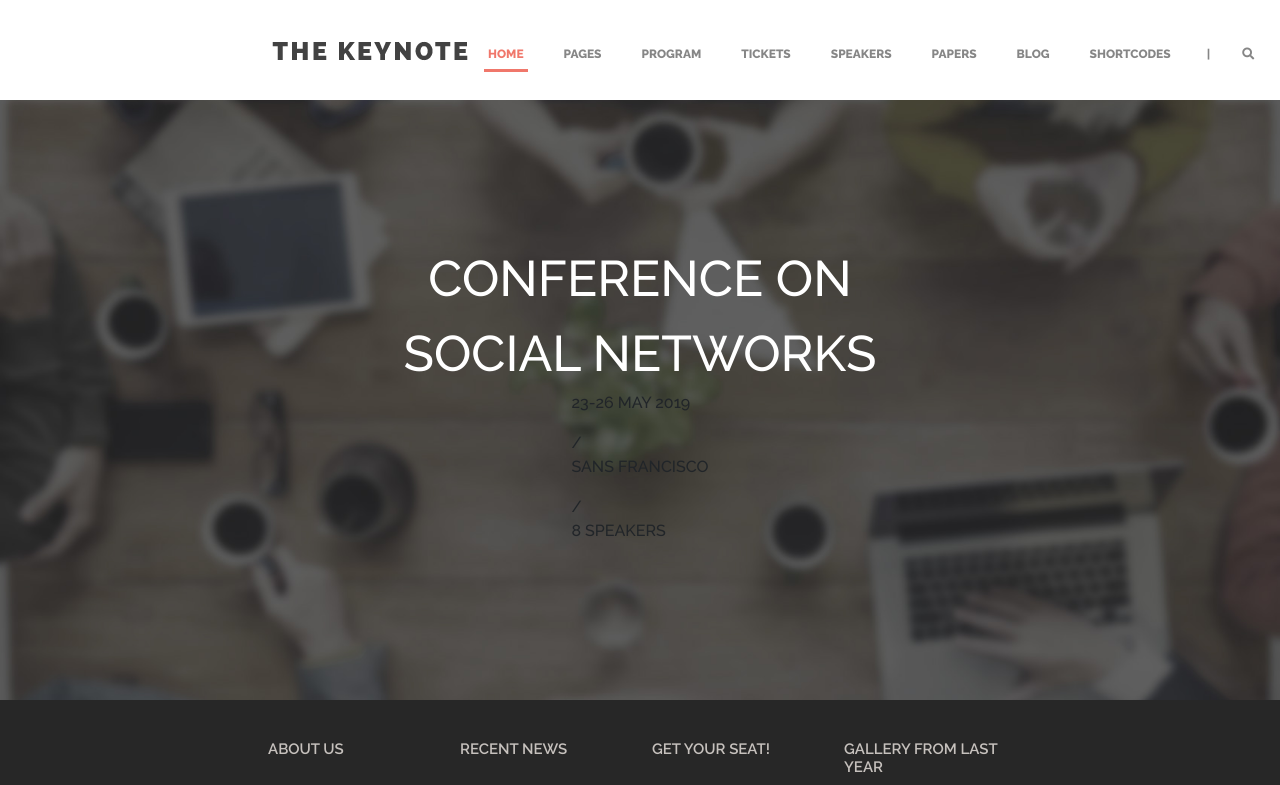
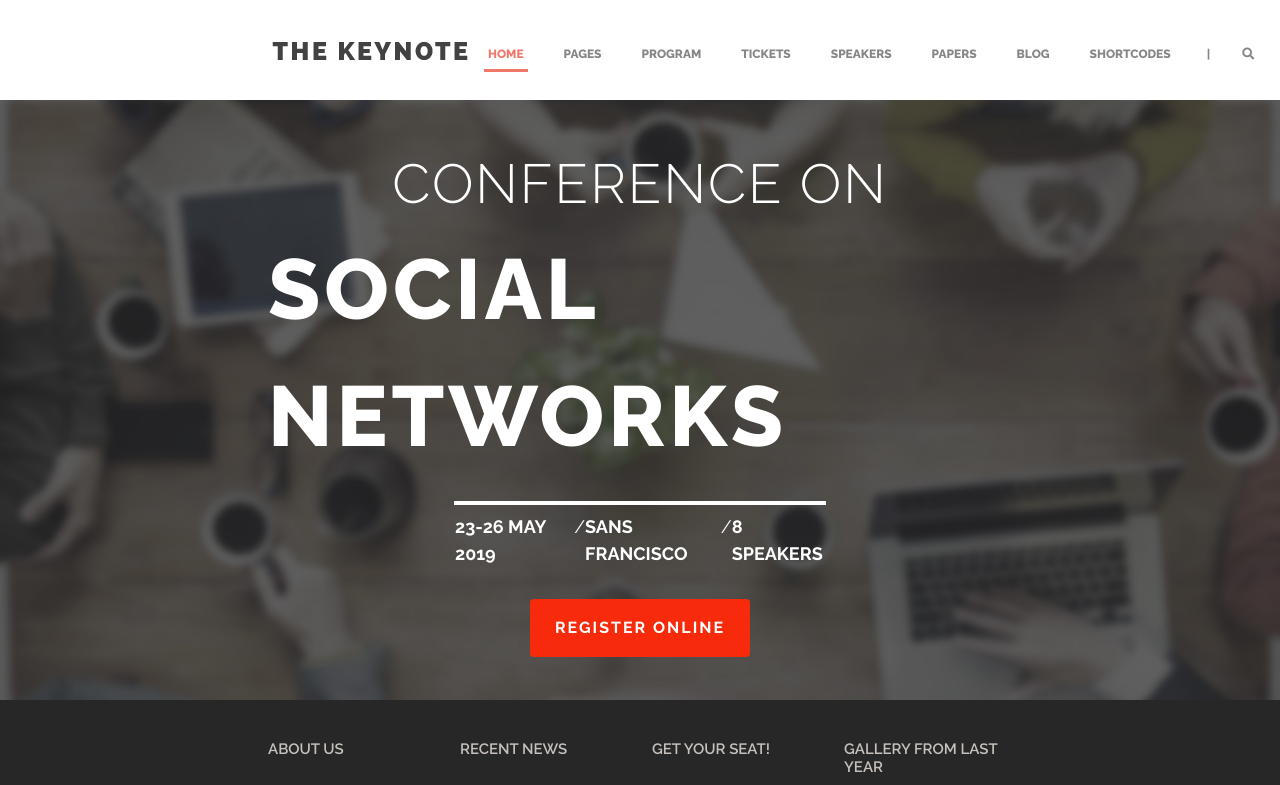
Before and after one commit to AntonioRusso1997/proj-html-vuejs, a Vue app: page / in a window 1280 px wide. Shown: the top 785 px of the page. Built offline with nearby package versions, Linux system fonts and the light colour scheme.

Commit message:
Jumbotron completo

```diff
--- a/src/components/Footer.vue
+++ b/src/components/Footer.vue
@@ -27,7 +27,7 @@
           Book for your seat before it's too rate.
           We provide variety of ticket option.
         </p>
-        <button class="my-2">CHECK OUT TICKETS!</button>
+        <button class="footer-btn my-2">CHECK OUT TICKETS!</button>
 
       </div>
       <div class="col-3 py-4">
@@ -107,7 +107,7 @@ footer {
       }
     }
 
-    button {
+    .footer-btn {
       font-size: 13px;
       font-weight: bold;
       padding: 10px 20px;
@@ -115,6 +115,10 @@ footer {
       border: none;
       border-bottom: 3px solid $froly;
       color: $white;
+
+      &:hover {
+        background-color: $froly;
+      }
     }
   }
   .footer-bottom {
--- /dev/null
+++ b/src/components/Jumbotron.vue
@@ -0,0 +1,84 @@
+<template>
+    <!-- Sezione Jumbotron -->
+    <div class="jumbotron w-100 d-flex flex-column justify-content-center align-items-center">
+      <div class="container my-w60 d-flex flex-column justify-content-center align-items-center">
+        <div class="jumbo-text d-flex flex-column align-items-center justify-content-center">
+          <p class="mb-0">CONFERENCE ON</p>
+          <p>SOCIAL NETWORKS</p>
+        </div>
+        <div class="info-bar w-50 mt-1">
+          <div class="bar w-100"></div>
+          <div class="bar-text fw-bold d-flex justify-content-between mt-2">
+            <p>23-26 MAY 2019</p>
+            <span>/</span>
+            <p>SANS FRANCISCO</p>
+            <span>/</span>
+            <p>8 SPEAKERS</p>
+          </div>
+        </div>
+        <button class="btn register-btn px-4 py-3 fw-bold mt-3">REGISTER ONLINE</button>
+      </div>
+    </div>
+</template>
+
+<script>
+export default {
+  name: 'Jumbotron',
+  data () {
+    return {
+
+    }
+  }
+}
+</script>
+
+<!-- Add "scoped" attribute to limit CSS to this component only -->
+<style scoped lang="scss">
+@import "../styles/generals.scss";
+
+.jumbotron {
+  height: 600px;
+  background-image: url("../assets/images/slider-1-bg.jpg");
+  background-size: cover;
+  background-position-y: center;
+
+  .jumbo-text p {
+    color: $white;
+    font-size: 55px;
+    font-weight: 300;
+    letter-spacing: 2px;
+
+    &:last-of-type {
+      font-size: 85px;
+      font-weight: 800;
+      letter-spacing: 4px;
+    }
+  }
+  .info-bar {
+    .bar {
+      height: 4px;
+      background-color: $white;
+    }
+    .bar-text {
+      padding: 0 1px;
+      font-size: 18px;
+      color: $white;
+
+      span {
+        font-weight: normal;
+      }
+    }
+  }
+  .register-btn {
+    background-color: $scarlet;
+    color: $white;
+    letter-spacing: 2px;
+    font-size: 16px;
+
+    &:hover {
+      background-color: $froly;
+    }
+  }
+}
+
+</style>
--- a/src/components/Main.vue
+++ b/src/components/Main.vue
@@ -1,24 +1,18 @@
 <template>
   <main>
     <!-- Sezione Jumbotron -->
-    <div class="jumbotron w-100 d-flex flex-column justify-content-center align-items-center">
-      <div class="jumbo-text">CONFERENCE ON</div>
-      <div class="jumbo-text">SOCIAL NETWORKS</div>
-      <div class="info-bar">
-        <div class="bar"></div>
-        <p>23-26 MAY 2019</p>
-        <span>/</span>
-        <p>SANS FRANCISCO</p>
-        <span>/</span>
-        <p>8 SPEAKERS</p>
-      </div>
-    </div>
+    <Jumbotron />
   </main>
 </template>
 
 <script>
+import Jumbotron from './Jumbotron.vue'
+
 export default {
   name: 'Main',
+  components: {
+    Jumbotron
+  },
   data () {
     return {
 
@@ -31,16 +25,4 @@ export default {
 <style scoped lang="scss">
 @import "../styles/generals.scss";
 
-.jumbotron {
-  height: 600px;
-  background-image: url("../assets/images/slider-1-bg.jpg");
-  background-size: cover;
-  background-position-y: center;
-
-  .jumbo-text {
-    color: $white;
-    font-size: 50px;
-  }
-}
-
 </style>
--- a/src/styles/Generals.scss
+++ b/src/styles/Generals.scss
@@ -8,7 +8,7 @@
 @import './Colors';
 
 //Importo font
-@import url('https://fonts.googleapis.com/css2?family=Raleway:wght@100;500;600;800&display=swap');
+@import url('https://fonts.googleapis.com/css2?family=Raleway:ital,wght@0,100;0,200;0,300;0,400;0,500;0,600;0,700;0,800;0,900;1,100;1,200;1,300;1,400;1,500;1,600;1,700;1,800;1,900&display=swap');
 
 body {
     margin: 0;
```
